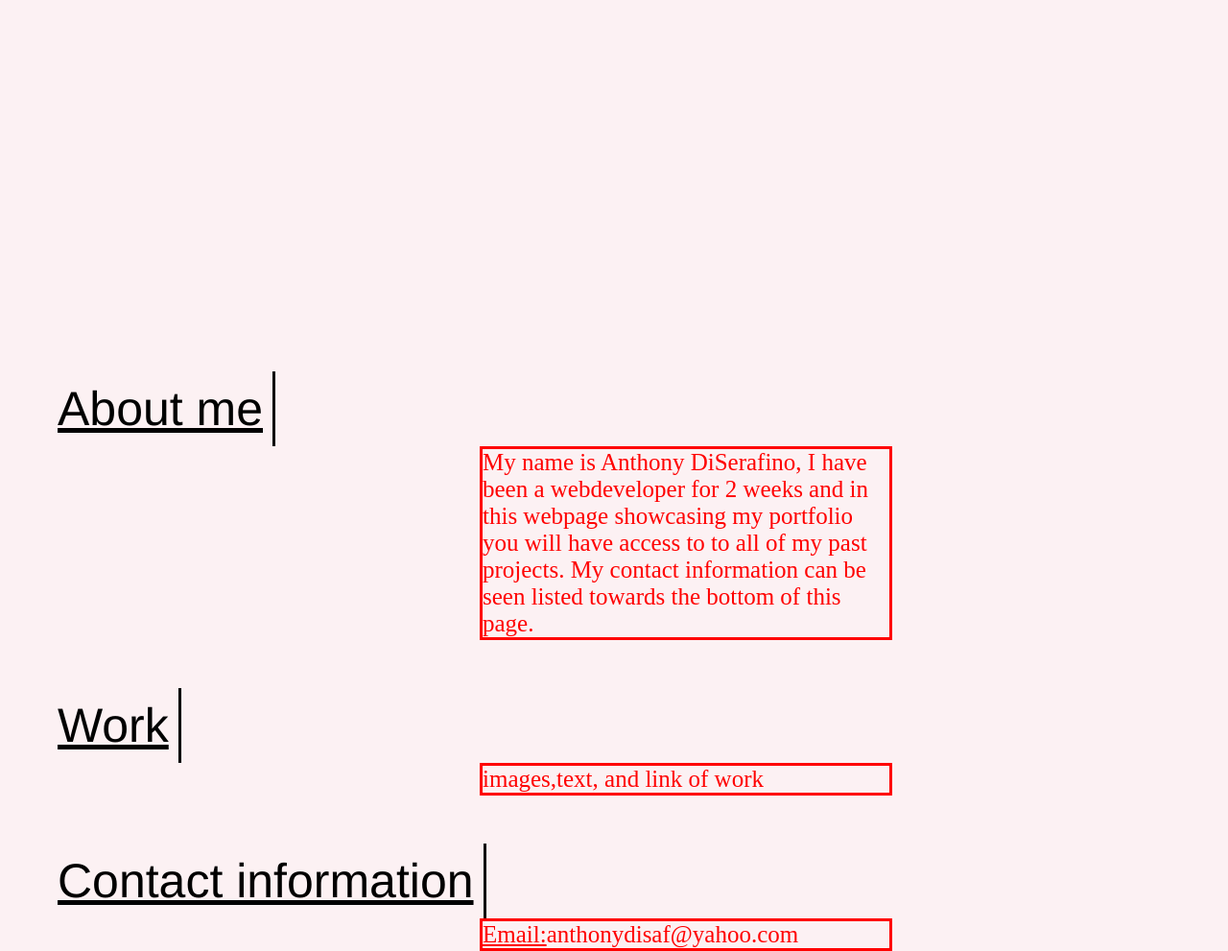
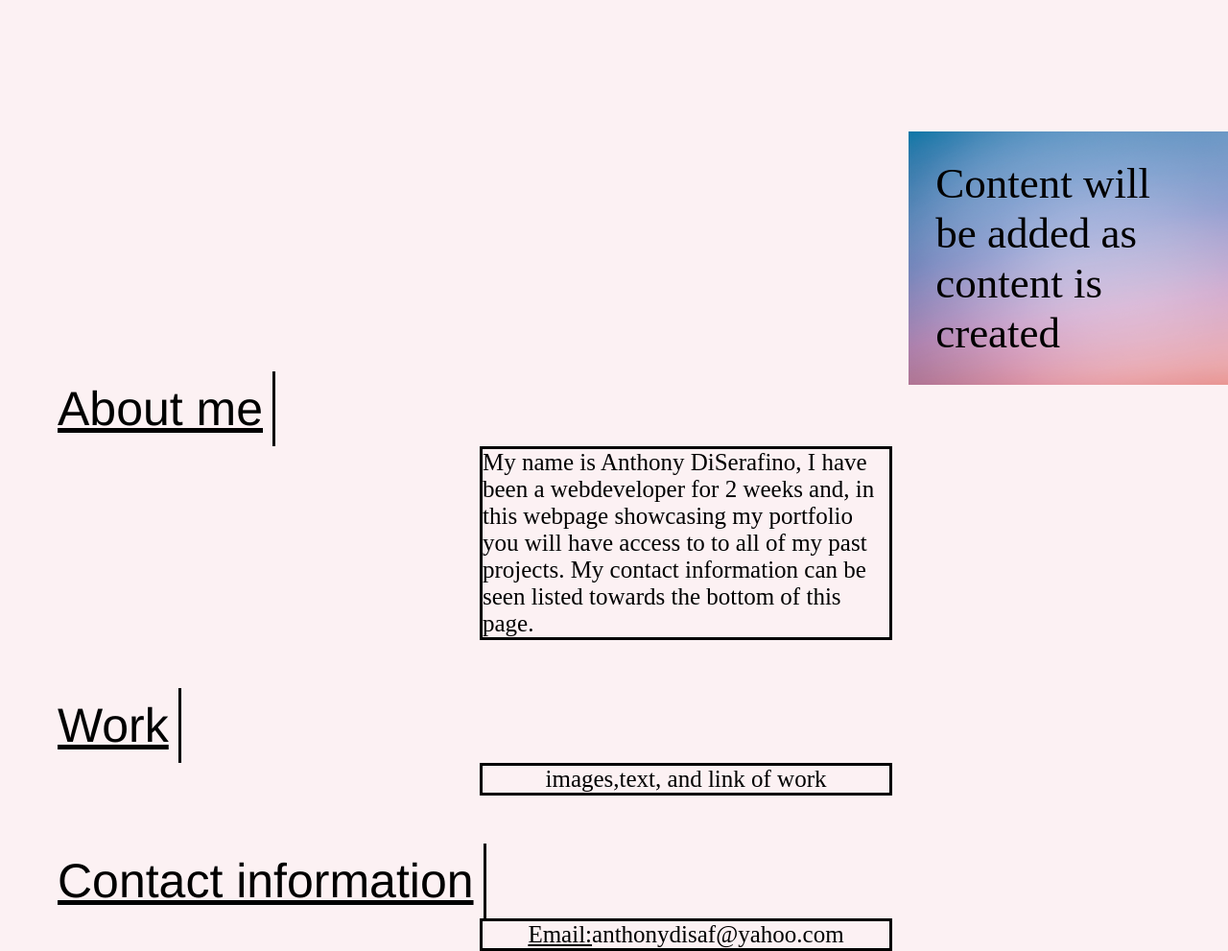
Before and after one commit to Anthony-D99/Portfolio, a plain HTML site: page index.html in a window 1280 px wide. Shown: the part 380-1371 px from the top of the page at 96% size. Drawn offline with Linux system fonts and the light colour scheme.

Commit message:
Added a subtitle and some css elements to the subtitle

```diff
--- a/assets/css/style.css
+++ b/assets/css/style.css
@@ -12,9 +12,10 @@ header {
     font-family: 'Times New Roman', Times, serif;
     padding: 20px;
     background-image: url(../images/adrian-infernus-GLf7bAwCdYg-unsplash.jpg);
-    color: black;
     background-size: cover;
     background-position: center;
+    color: black;
+
 }
 .header h1{
     display: inline-block;
@@ -24,8 +25,10 @@ header {
 
 }
 .header h1::before {
-    height: 30px;
-    width: 20px;
+    display: flex;
+    flex-wrap: wrap;
+    height: 10px;
+    width: 2%;
 
 }
 .header div{
@@ -44,8 +47,21 @@ ul a {
     font-size: 30px;
 
 }
+.subtitle{
+    font-size: 45px;
+    background-image: url(../images/adrian-infernus-GLf7bAwCdYg-unsplash.jpg);
+    background-size: cover;
+    background-position: center;
+    padding: 28px;
+    display: inline;
+    position: absolute;
+    margin-left: 74%;
+    margin-top: -200px;
+
+}
 .article {
     display: inline-block;
+
 
 
 }
@@ -67,12 +83,17 @@ ul a {
     display: flex;
     flex-wrap: wrap;
     margin-right: 350px;
-    color: red;
-    font-size: 25px;
     position: relative;
     margin-left: 500px;
+    color: black;
+    font-size: 25px;
+    justify-content: center;
     border-style: solid;
     border-width: 3px;
+}
+.work-section{
+
+
 }
 .cherry-blossom {
     height: 600px;
--- a/index.html
+++ b/index.html
@@ -24,12 +24,13 @@
         </div>
     </header>
     <div class="cherry-blossom"></div>
+    <div class="subtitle">Content will be added as content is created</div>
     <section class="article">
             <div>
                 <h2 id="About-me"> <u>About me</u> </h2>
                 <p>
 
-                   My name is Anthony DiSerafino, I have been a webdeveloper for 2 weeks and
+                   My name is Anthony DiSerafino, I have been a webdeveloper for 2 weeks and,
                    in this webpage showcasing my portfolio you will have access to
                    to all of my past projects. My contact information can be seen listed towards the bottom
                    of this page.
@@ -38,7 +39,7 @@
             </div>
             <div>
                 <h2 id="Work"> <u>Work</u> </h2>
-                <p>
+                <p class="work-section">
                     images,text, and link of work
                 </p>
             </div>
```
